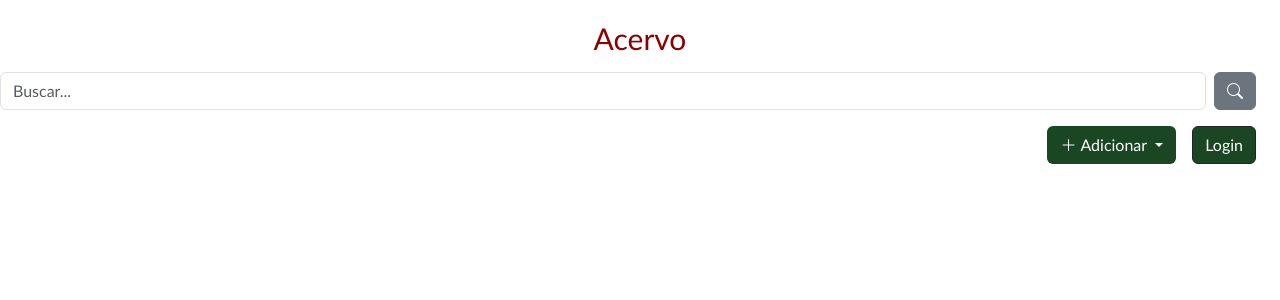
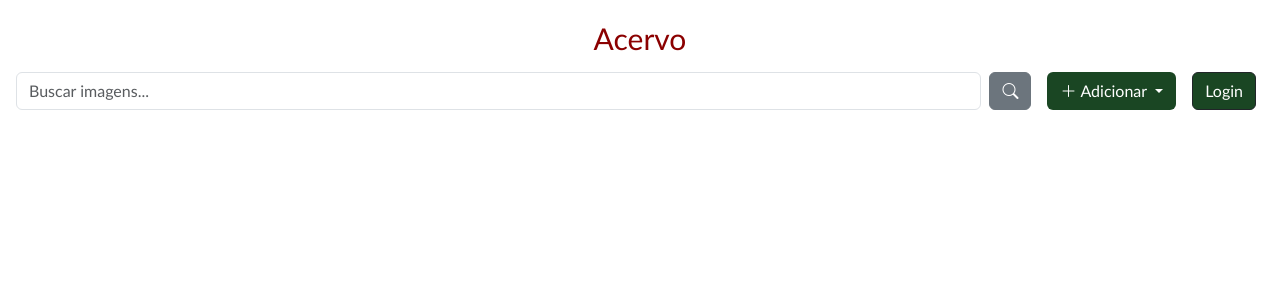
Before and after one commit to ruanhs91/acervo_indigena, a Django app: page /acervo/ in a window 1280 px wide. Shown: the part 74-374 px from the top of the page. Run offline with Django 5.2, Linux system fonts and the light colour scheme.

Commit message:
buscador imagens + algumas estilizações

```diff
--- a/acervo/templates/acervo/acervoimg.html
+++ b/acervo/templates/acervo/acervoimg.html
@@ -7,24 +7,31 @@
 
 <main class="inicio">
     <h2 class="titulo-inicio mb-3">Acervo</h2>
-    <form method="get" action="{% url 'acervo:listar_imagens' %}" class="d-flex mb-3 me-4 justify-content-end">
-        <input type="text" name="q" class="form-control me-2" placeholder="Buscar..." value="{{ query|default:'' }}">
+
+
+    <div class="d-flex justify-content-between align-items-center mb-3 me-4">
+
+
+        <form method="get" action="{% url 'acervo:listar_imagens' %}" class="d-flex flex-grow-1 me-3 ms-3">
+            <input type="text" name="q" class="form-control me-2 flex-grow-1" placeholder="Buscar imagens..." value="{{ query|default:'' }}">
             <button class="btn btn-secondary" type="submit"><i class="bi bi-search"></i></button>
         </form>
 
-<div class="d-flex justify-content-end gap-3 me-4">
+        <div class="d-flex align-items-center gap-3">
+
             <div class="dropdown">
                 <button class="btn dropdown-toggle d-flex align-items-center gap-1" type="button" data-bs-toggle="dropdown"
                         style="background-color: #1A4623; color:white;">
                     <i class="bi bi-plus-lg"></i> Adicionar
                 </button>
                 <ul class="dropdown-menu">
-                <li><a class="dropdown-item" href="{% url 'acervo:upload_imagem' %}">Imagem</a></li>
-                <li><a class="dropdown-item" href="{% url 'acervo:upload_artigo' %}">Artigo</a></li>
-                <li><a class="dropdown-item" href="{% url 'acervo:upload_link' %}">Link</a></li>
+                    <li><a class="dropdown-item btn-verde d-flex align-items-center gap-2" href="{% url 'acervo:upload_imagem' %}"><i class="bi bi-image"></i>Imagem</a></li>
+                    <li><a class="dropdown-item btn-verde d-flex align-items-center gap-2" href="{% url 'acervo:upload_artigo' %}"><i class="bi bi-file-earmark-text"></i>Artigo</a></li>
+                    <li><a class="dropdown-item btn-verde d-flex align-items-center gap-2" href="{% url 'acervo:upload_link' %}"><i class="bi bi-link-45deg"></i>Link</a></li>
                 </ul>
             </div>
-    <nav>
+
+
             <div class="dropdown">
                 {% if user.is_authenticated %}
                     <button class="btn btn-dark dropdown-toggle" type="button" data-bs-toggle="dropdown"
@@ -33,13 +40,14 @@
                     </button>
                     <ul class="dropdown-menu">
                         <li><a class="dropdown-item logout-item" href="{% url 'acervo:logout' %}">Sair</a></li>
-                <li><a class="dropdown-item" href="{% url 'acervo:logout' %}">Painel do moderador</a></li> <!-- mudar qnd adicionar painel moderador -->
+                        <li><a class="dropdown-item" href="{% url 'acervo:logout' %}">Painel do moderador</a></li>
                     </ul>
                 {% else %}
                     <a href="{% url 'acervo:login' %}" class="btn btn-dark" style="background-color: #1A4623">Login</a>
                 {% endif %}
             </div>
-</nav>
+        </div>
     </div>
 </main>
+
 {% endblock %}
--- a/acervo/templates/acervo/login.html
+++ b/acervo/templates/acervo/login.html
@@ -9,8 +9,9 @@
 
     {% if messages %}
         {% for message in messages %}
-            <div class="alert alert-danger" role="alert">
+            <div class="alert alert-danger alert-dismissible fade show" role="alert">
                 {{ message }}
+                <button type="button" class="btn-close" data-bs-dismiss="alert" aria-label="Close"></button>
             </div>
         {% endfor %}
     {% endif %}
--- a/acervo/views.py
+++ b/acervo/views.py
@@ -5,6 +5,7 @@ from django.contrib.auth import login, authenticate, logout
 from django.contrib.auth.models import Group
 from .forms import ImagemForm, cadastroform, LoginForm, ArtigoForm, LinkForm
 from django.contrib.auth.decorators import login_required
+from django.db.models import Q
 
 def acervo_busca(request):
     query = request.Get.get('q')
@@ -64,8 +65,17 @@ def acervo_view(request):
     return render(request, 'acervo/acervoimg.html', {'page': 'acervo'})
 
 def listar_imagens(request):
+    query = request.GET.get('q')
     imagens = Imagem.objects.all()
-    return render(request, "acervo/acervoimg.html", {'imagens': imagens})
+
+    if query:
+        imagens = imagens.filter(Q(titulo_img__icontains=query) | Q(descricao_img__icontains=query) | Q(autor_img__icontains=query))
+
+    context = {
+        "imagens": imagens,
+        "query": query,
+    }
+    return render(request, "acervo/acervoimg.html", context)
 
 @login_required
 def upload_imagem(request):
--- a/dashboard/static/dashboard/style.css
+++ b/dashboard/static/dashboard/style.css
@@ -169,3 +169,13 @@
     background-color: #dc3545;
     color: white;
 }
+
+.dropdown-item.btn-verde {
+    transition: 0.3s;
+}
+
+.dropdown-item.btn-verde:hover {
+    background: linear-gradient(135deg, #3a8a3a, #2f7d2f);
+    color: white !important;
+    border-radius: 6px;
+}
```
Lines whose indentation alone changed are shown as unchanged.
